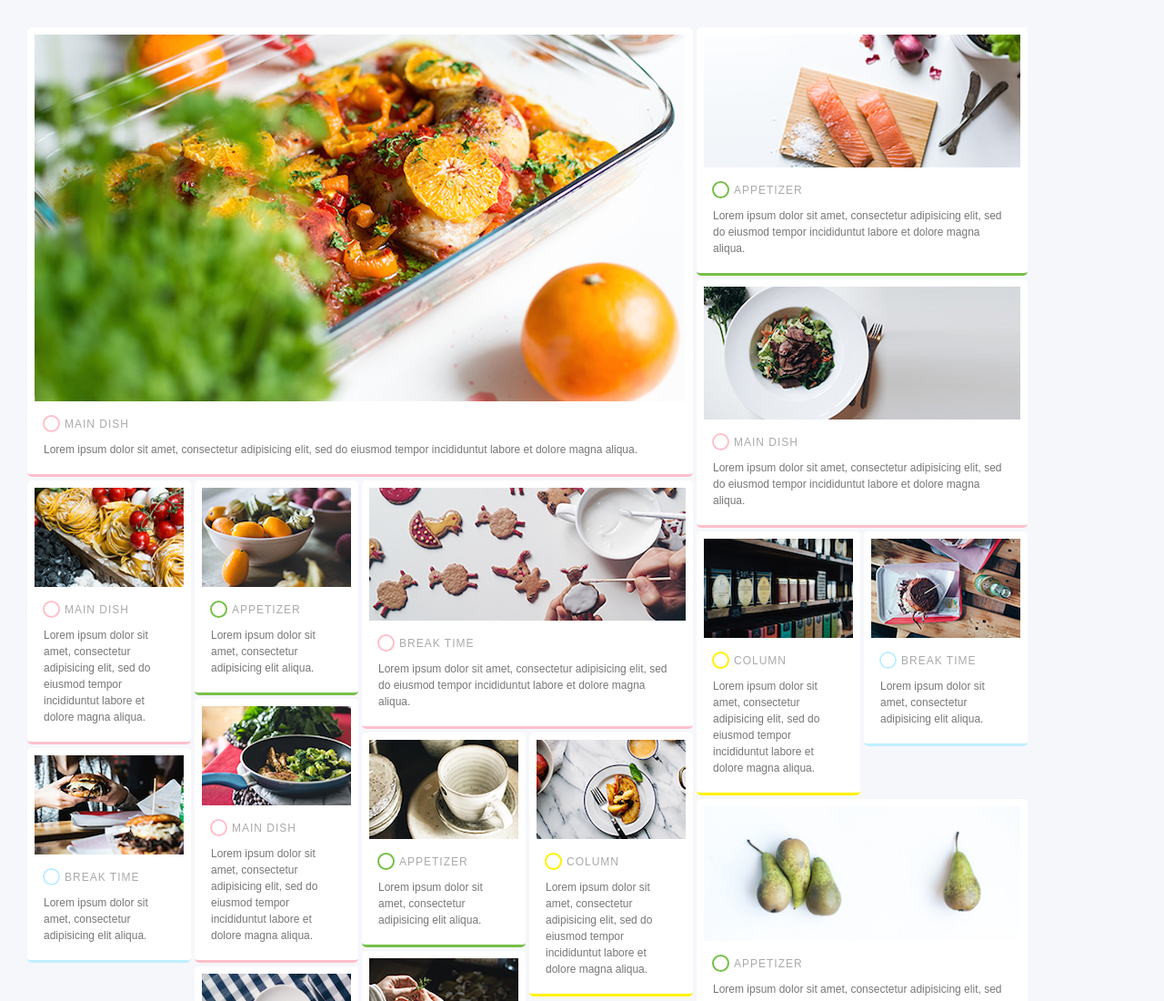
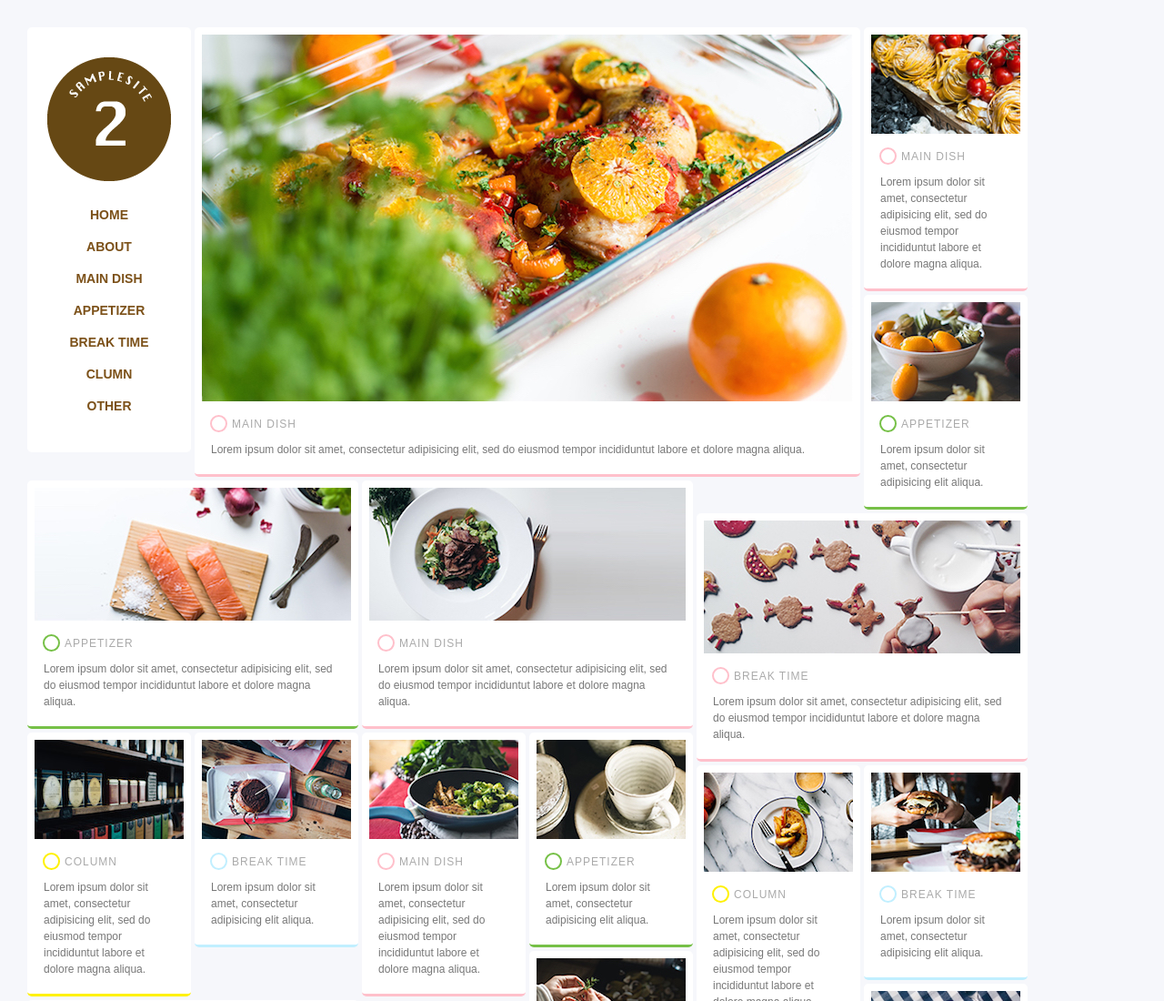
Before and after one commit to diescake/css-training, a website: page grid/index.html in a window 1280 px wide. Shown: the top 1100 px of the page at 91% size. Drawn offline with nearby package versions, Linux system fonts and the light colour scheme.

Commit message:
navigation

```diff
--- a/grid/css/style.css
+++ b/grid/css/style.css
@@ -26,7 +26,7 @@ a:active {
   text-decoration: none;
 }
 
-/* item */
+/* base */
 .item {
   width: 180px;
   margin-bottom: 4px;
@@ -44,6 +44,41 @@ a:active {
   width: 732px;
 }
 
+/* header */
+.header {
+  display: block;
+  width: 180px;
+  border-bottom: 0;
+}
+
+.header .logo {
+  display: block;
+  margin: auto;
+  padding: 25px 0 20px;
+}
+
+.header .global-nav {
+  display: block;
+  padding-bottom: 25px;
+}
+
+.header .nav-item {
+  display: block;
+  text-align: center;
+  font-weight: bold;
+  font-size: 1.4rem;
+  line-height: 2.5;
+}
+
+.header .nav-item > a {
+  transition: opacity 0.15s;
+}
+
+.header .nav-item > a:hover {
+  opacity: 0.8;
+}
+
+/* grids */
 .item .image {
   display: block;
   width: 100%;
--- a/grid/index.html
+++ b/grid/index.html
@@ -9,6 +9,35 @@
 </head>
 
 <body>
+  <header class="header item">
+    <image class="logo" src="../images/logo.png" alt="logo" />
+    <nav class="global-nav">
+      <ul>
+        <li class="nav-item">
+          <a href="#" alt="home">HOME</a>
+        </li>
+        <li class="nav-item">
+          <a href="#" alt="about">ABOUT</a>
+        </li>
+        <li class="nav-item">
+          <a href="#" alt="main dish">MAIN DISH</a>
+        </li>
+        <li class="nav-item">
+          <a href="#" alt="appetizer">APPETIZER</a>
+        </li>
+        <li class="nav-item">
+          <a href="#" alt="breaktime">BREAK TIME</a>
+        </li>
+        <li class="nav-item">
+          <a href="#" alt="column">CLUMN</a>
+        </li>
+        <li class="nav-item">
+          <a href="#" alt="other">OTHER</a>
+        </li>
+      </ul>
+    </nav>
+
+  </header>
   <section class="item item-l item-maindish">
     <a href="#">
       <img class="image" src="images/image_L_1.jpg" alt="main dishes">
```
